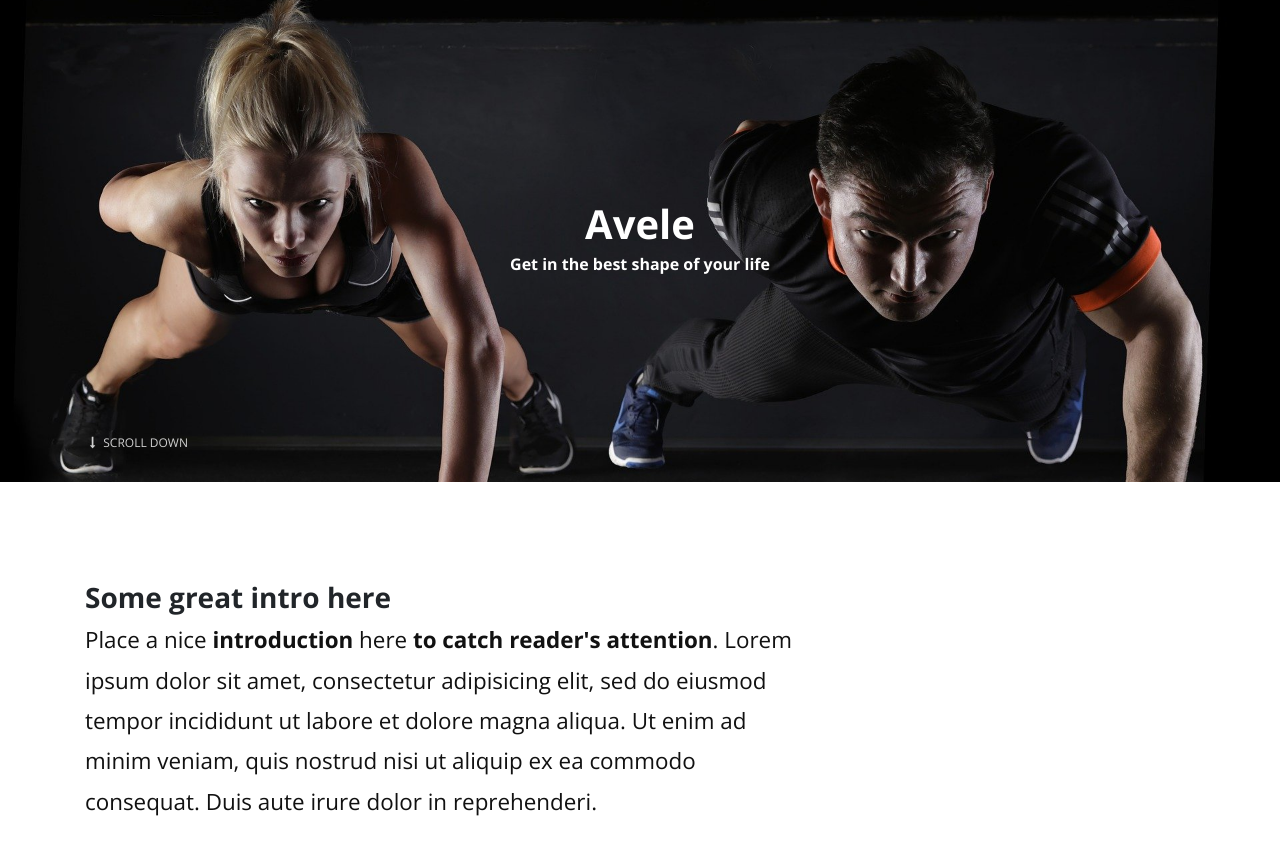
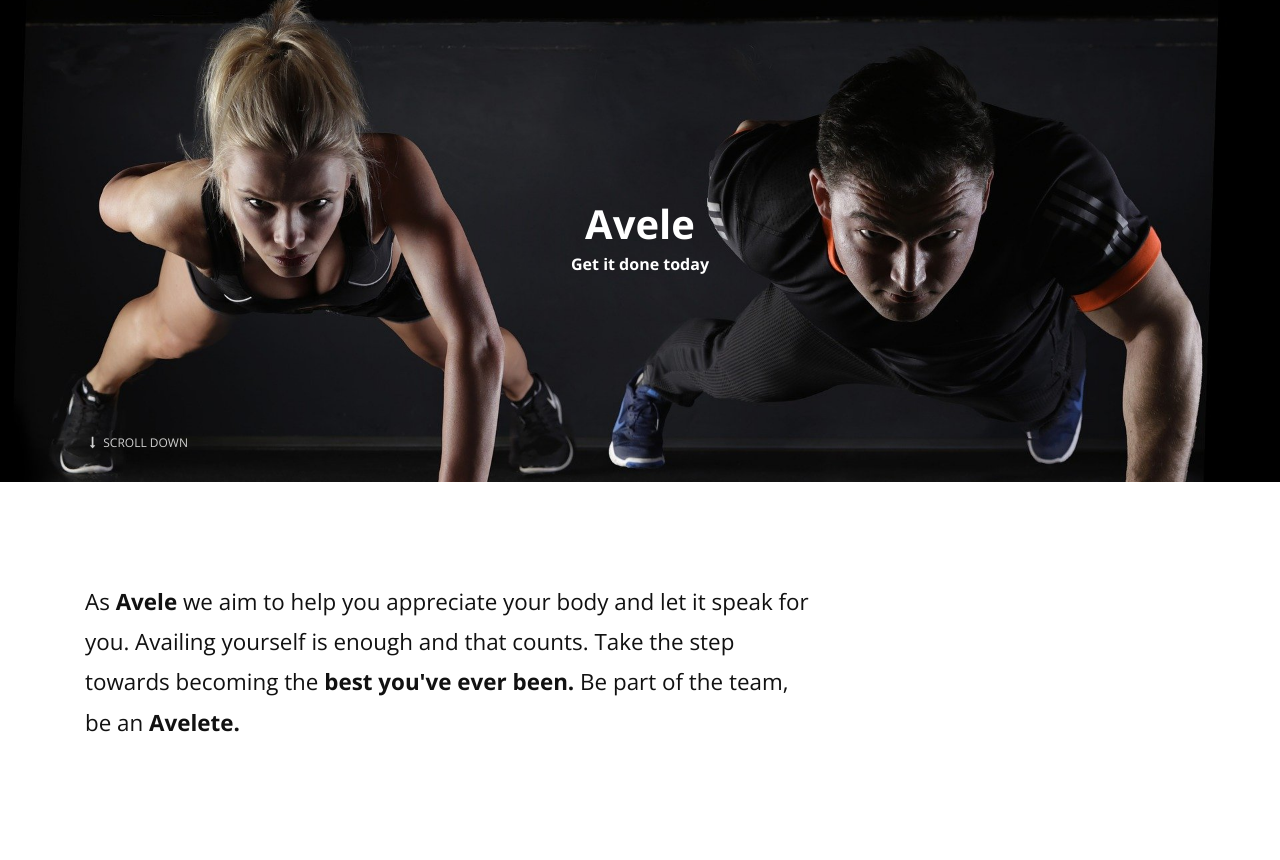
Before and after one commit to MarioJean/avele_project, a Django app: page / in a window 1280 px wide. Shown: the part 92-952 px from the top of the page. Run offline with Django 3.2, Linux system fonts and the light colour scheme; data that the repository does not hold is empty; some libraries are stand-ins or nearby versions.

Commit message:
Blogpost Comment Alert

```diff
--- a/blog/views.py
+++ b/blog/views.py
@@ -1,6 +1,7 @@
 from django.http.response import HttpResponseRedirect
 from django.shortcuts import render, get_object_or_404
 from django.core.paginator import EmptyPage, PageNotAnInteger, Paginator
+from django.contrib import messages
 from .models import Blogpost
 from .forms import NewCommentForm
 
@@ -35,7 +36,9 @@ def blogpost(request, blogpost_id):
             user_comment.post = blogpost
             # Save the comment to the database
             user_comment.save()
+            messages.success(request, 'Your comment has been submitted')
             return HttpResponseRedirect('blogpost' + str(blogpost.pk))
+
     else:
         comment_form = NewCommentForm()
 
--- a/templates/blog/blogpost.html
+++ b/templates/blog/blogpost.html
@@ -9,6 +9,9 @@
       <!-- Latest Posts -->
       <main class="post blog-post col-lg-8">
         <div class="container">
+          <!-- Alerts -->
+            {% include 'partials/_alerts.html' %}
+              <br/>
           <div class="post-single">
             <div class="post-thumbnail"><img src="{{ blogpost.photo_main.url }}" alt="..." class="img-fluid"></div>
             <div class="post-details">
--- a/templates/pages/contact.html
+++ b/templates/pages/contact.html
@@ -11,7 +11,7 @@
   </div>
   <!-- Alerts -->
   {% include 'partials/_alerts.html' %}
-  <br>
+  <br/>
     <form action="{% url 'contact' %}" method="POST" class="commenting-form">
         {% csrf_token %}
       <div class="row">
@@ -19,7 +19,7 @@
           <input type="text" name="name" id="name" placeholder="Name" class="form-control">
         </div>
         <div class="form-group col-md-6">
-          <input type="email" name="email" id="email" placeholder="Email Address (We'll never share your email with anyone else)" class="form-control">
+          <input type="email" name="email" id="email" placeholder="Email Address (We'll never share your email)" class="form-control">
         </div>
         <div class="form-group col-md-12">
           <textarea name="inquiry" id="inquiry" placeholder="Type your inquiry" class="form-control"></textarea>
--- a/templates/pages/index.html
+++ b/templates/pages/index.html
@@ -12,7 +12,7 @@
       <div>
         <div>
           <h1 class='text-center'>Avele</h1>
-          <h6 class='text-center'> Get in the best shape of your life</h6>
+          <h6 class='text-center'> Get it done today</h6>
         </div>
       </div><a href=".intro" class="continue link-scroll"><i class="fa fa-long-arrow-down"></i> Scroll Down</a>
     </div>
@@ -22,8 +22,9 @@
     <div class="container">
       <div class="row">
         <div class="col-lg-8">
-          <h2 class="h3">Some great intro here</h2>
-          <p class="text-big">Place a nice <strong>introduction</strong> here <strong>to catch reader's attention</strong>. Lorem ipsum dolor sit amet, consectetur adipisicing elit, sed do eiusmod tempor incididunt ut labore et dolore magna aliqua. Ut enim ad minim veniam, quis nostrud nisi ut aliquip ex ea commodo consequat. Duis aute irure dolor in reprehenderi.</p>
+
+          <p class="text-big"> As<strong> Avele</strong> we aim to help you appreciate your body and let it speak for you.
+          Availing yourself is enough and that counts. Take the step towards becoming the <strong>best you've ever been.</strong> Be part of the team, be an <strong>Avelete.</strong> </p>
         </div>
       </div>
     </div>
--- a/templates/partials/_footer.html
+++ b/templates/partials/_footer.html
@@ -20,7 +20,7 @@
             <ul class="social-menu">
               <li class="list-inline-item"><a href="#"><i class="fa fa-facebook"></i></a></li>
               <li class="list-inline-item"><a href="#"><i class="fa fa-twitter"></i></a></li>
-              <li class="list-inline-item"><a href="#"><i class="fa fa-instagram"></i></a></li>
+              <li class="list-inline-item"><a href="https://www.instagram.com/avelefitness/"><i class="fa fa-instagram"></i></a></li>
             </ul>
           </div>
 
```
